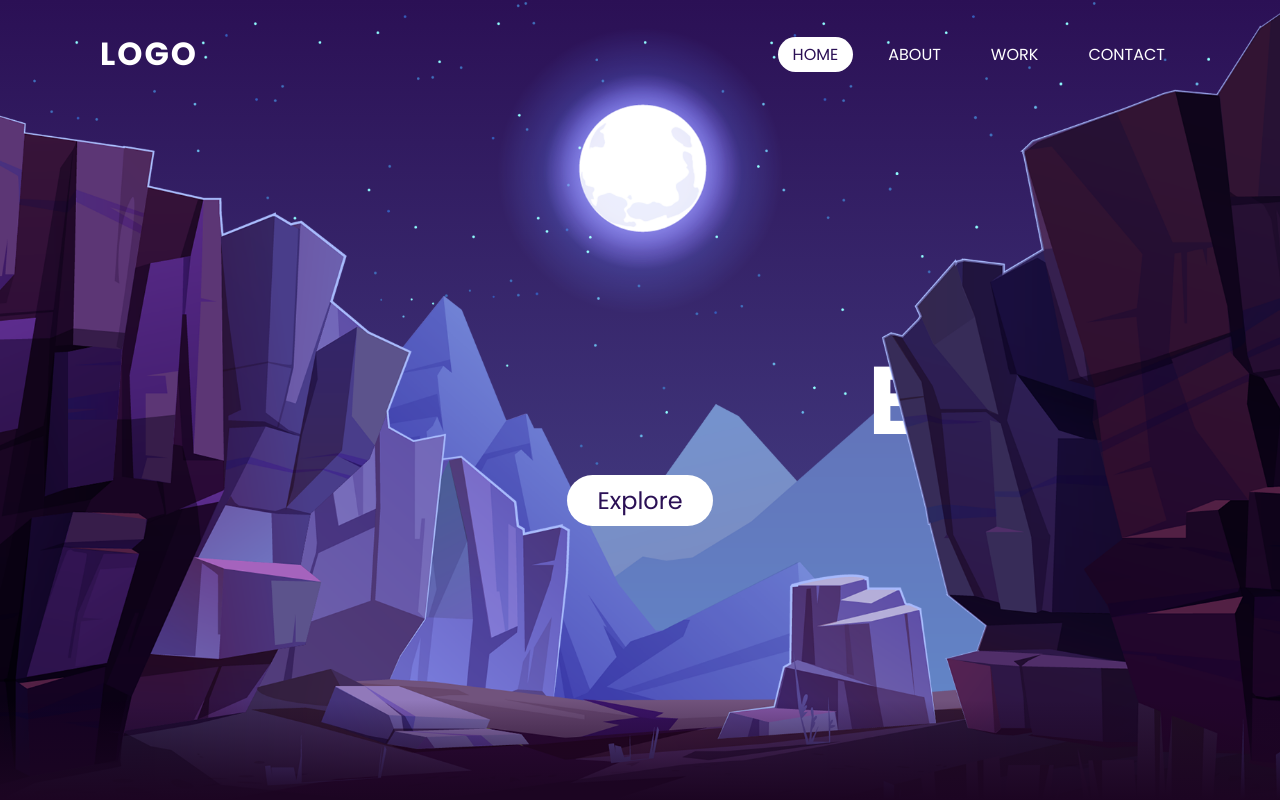
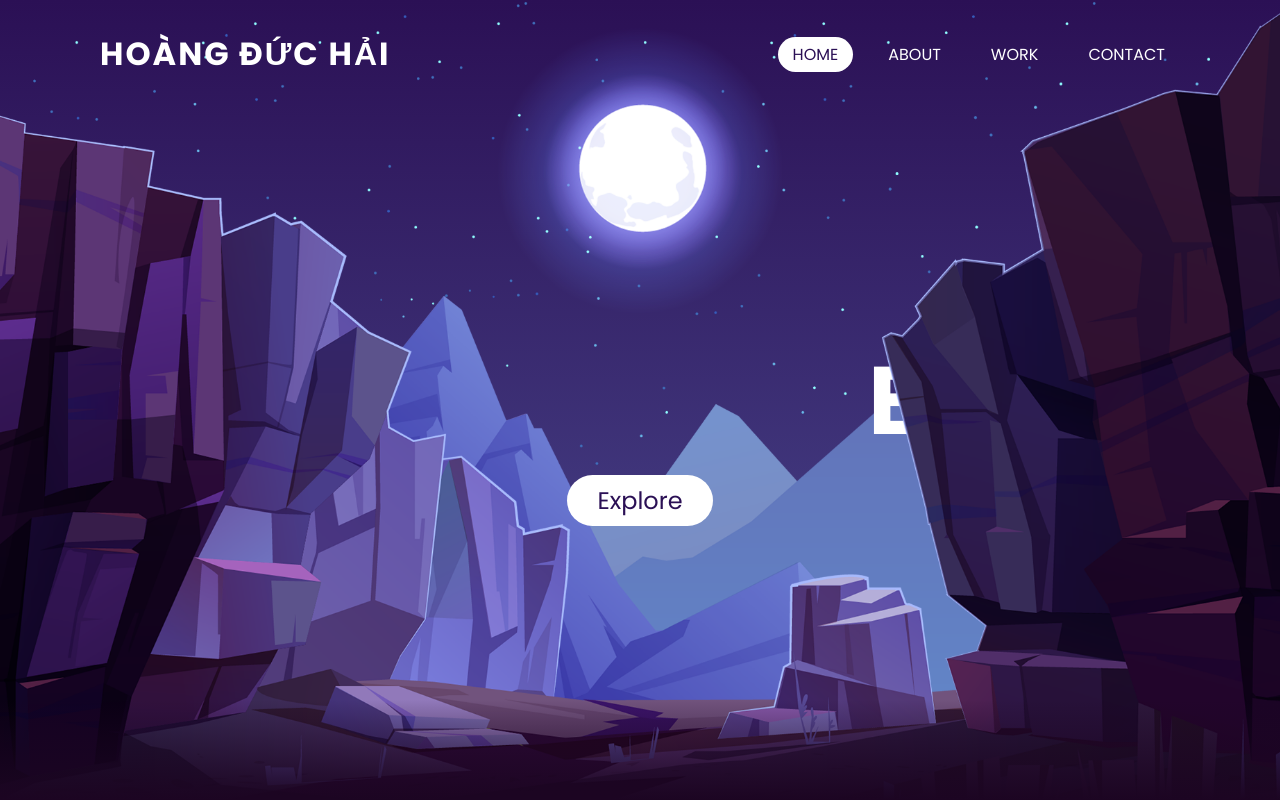
Before and after one commit to hdhai03/Essay-on-Moonlit-Night, a plain HTML site: page index.html in a window 1280 px wide. Shown: the top 800 px of the page. Drawn offline with Linux system fonts and the light colour scheme.

Commit message:
Update index.html

```diff
--- a/index.html
+++ b/index.html
@@ -8,7 +8,7 @@
 </head>
 <body>
     <header>
-        <a href="#" class="logo">Logo</a>
+        <a href="#" class="logo">Hoàng Đức Hải</a>
         <ul>
             <li><a href="#" class="active">HOME</a></li>
             <li><a href="#">ABOUT</a></li>
```
